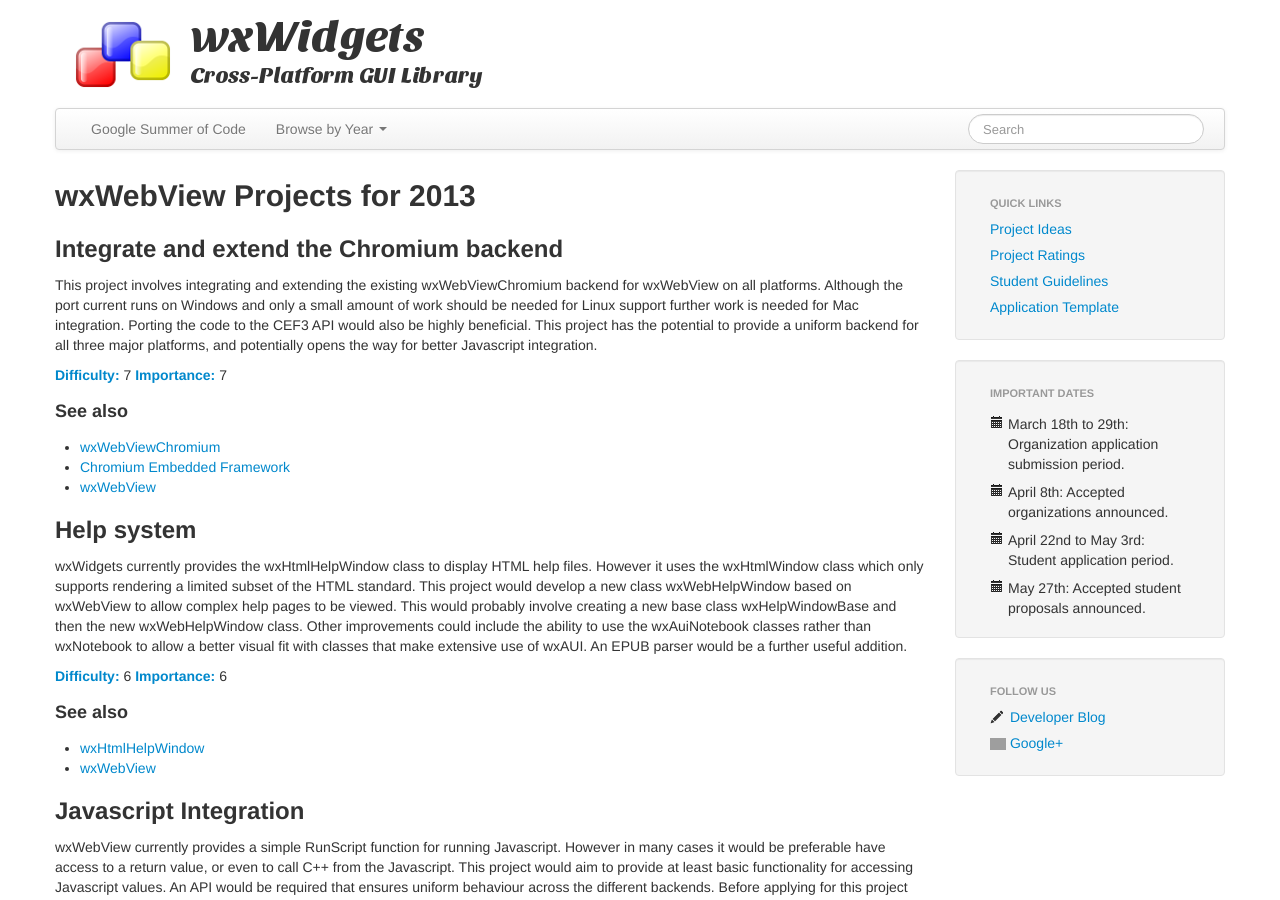
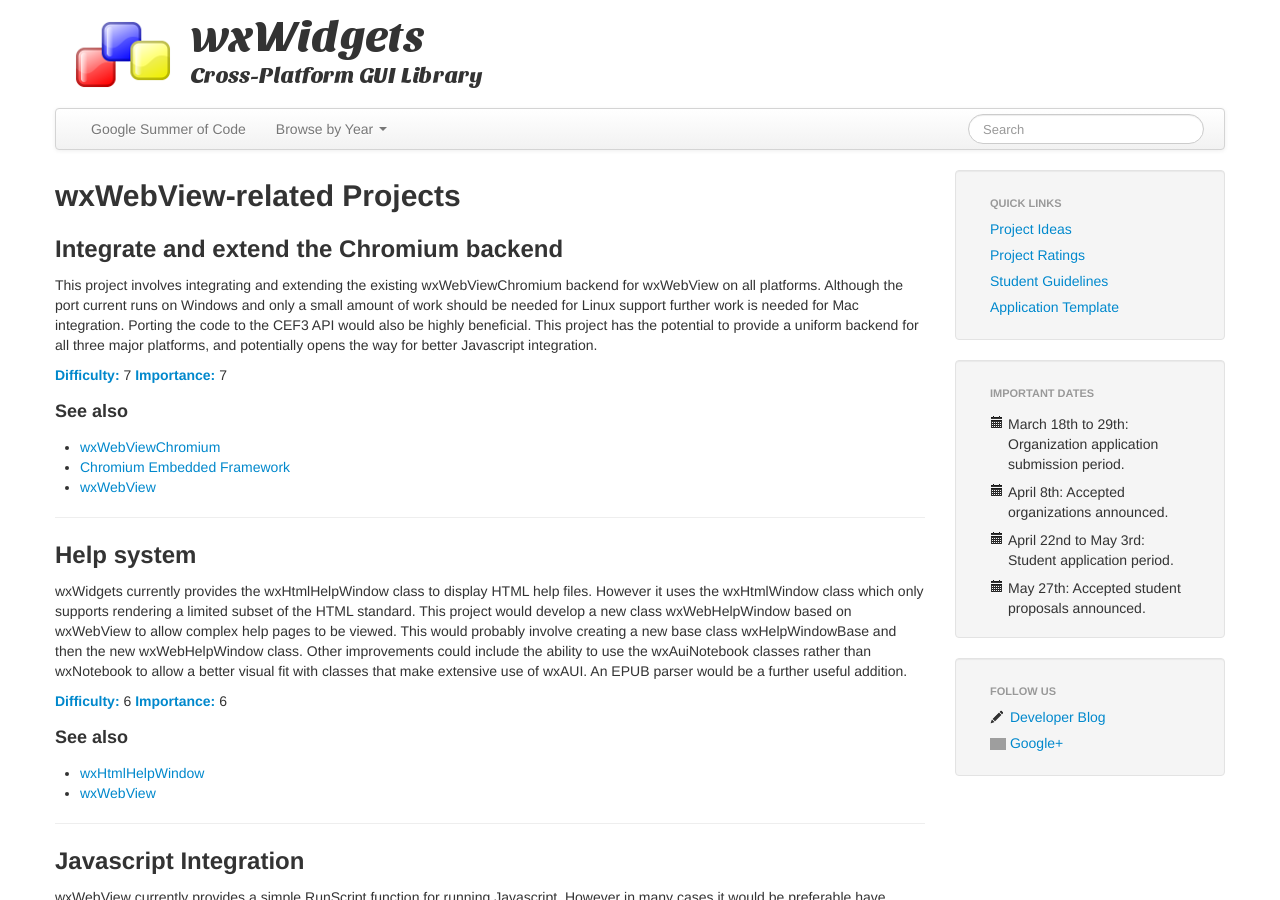
Before and after one commit to sjlamerton/gsoc-pages, a Jekyll site: the page built from projects/webview/index.md, in a window 1280 px wide and 900 px high. Built offline with Jekyll 4.4.1, drawn with Linux system fonts in a browser that asks for light colours; nearby versions of some CDN libraries; Markdown is read by kramdown in place of the engine named in the settings; grey boxes are pictures that could not be loaded.

Commit message:
Minor updates to webview projects page.
Don't mention the year explicitly.

Add horizontal rules between projects for readability.

```diff
--- a/projects/webview/index.md
+++ b/projects/webview/index.md
@@ -1,6 +1,6 @@
 ---
 layout: default
-title: wxWebView Projects for 2013
+title: wxWebView-related Projects
 ---
 
 ## Integrate and extend the Chromium backend
@@ -22,6 +22,8 @@
 * [Chromium Embedded Framework](http://code.google.com/p/chromiumembedded/)
 * [wxWebView](http://docs.wxwidgets.org/trunk/classwx_web_view.html)
 
+----------------------------------------------------------------------------
+
 ## Help system
 
 wxWidgets currently provides the wxHtmlHelpWindow class to display HTML help
@@ -42,6 +44,8 @@
 * [wxHtmlHelpWindow](http://docs.wxwidgets.org/trunk/classwx_html_help_window.html)
 * [wxWebView](http://docs.wxwidgets.org/trunk/classwx_web_view.html)
 
+----------------------------------------------------------------------------
+
 ## Javascript Integration
 
 wxWebView currently provides a simple RunScript function for running
@@ -58,6 +62,8 @@
 ### See also
 
 * [wxWebView](http://docs.wxwidgets.org/trunk/classwx_web_view.html)
+
+----------------------------------------------------------------------------
 
 ## General Improvements
 
```
